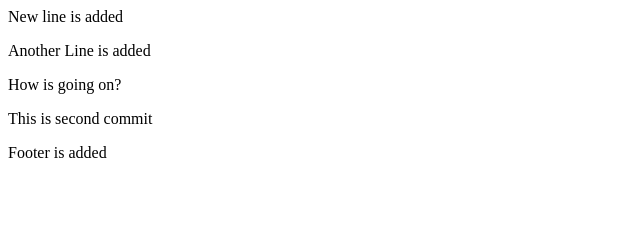
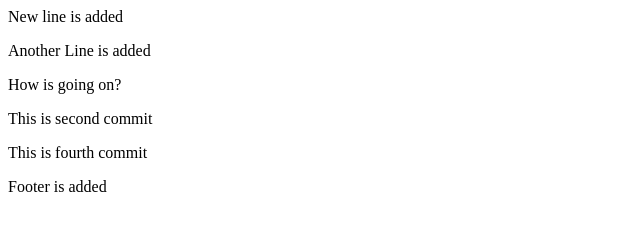
Before and after one commit to HikmatullaIbrat/gitPraProject, a plain HTML site: page index.html in a window 1280 px wide. Shown: the whole page, without its empty margins (0-640 px from the left). Drawn offline with Linux system fonts and the light colour scheme.

Commit message:
fourth commit

```diff
--- a/index.html
+++ b/index.html
@@ -9,6 +9,7 @@
 <p>How is going on?</p>
 
 <p>This is second commit</p>
+<p>This is fourth commit</p>
 <footer>Footer is added</footer>
 
 </body>
```
